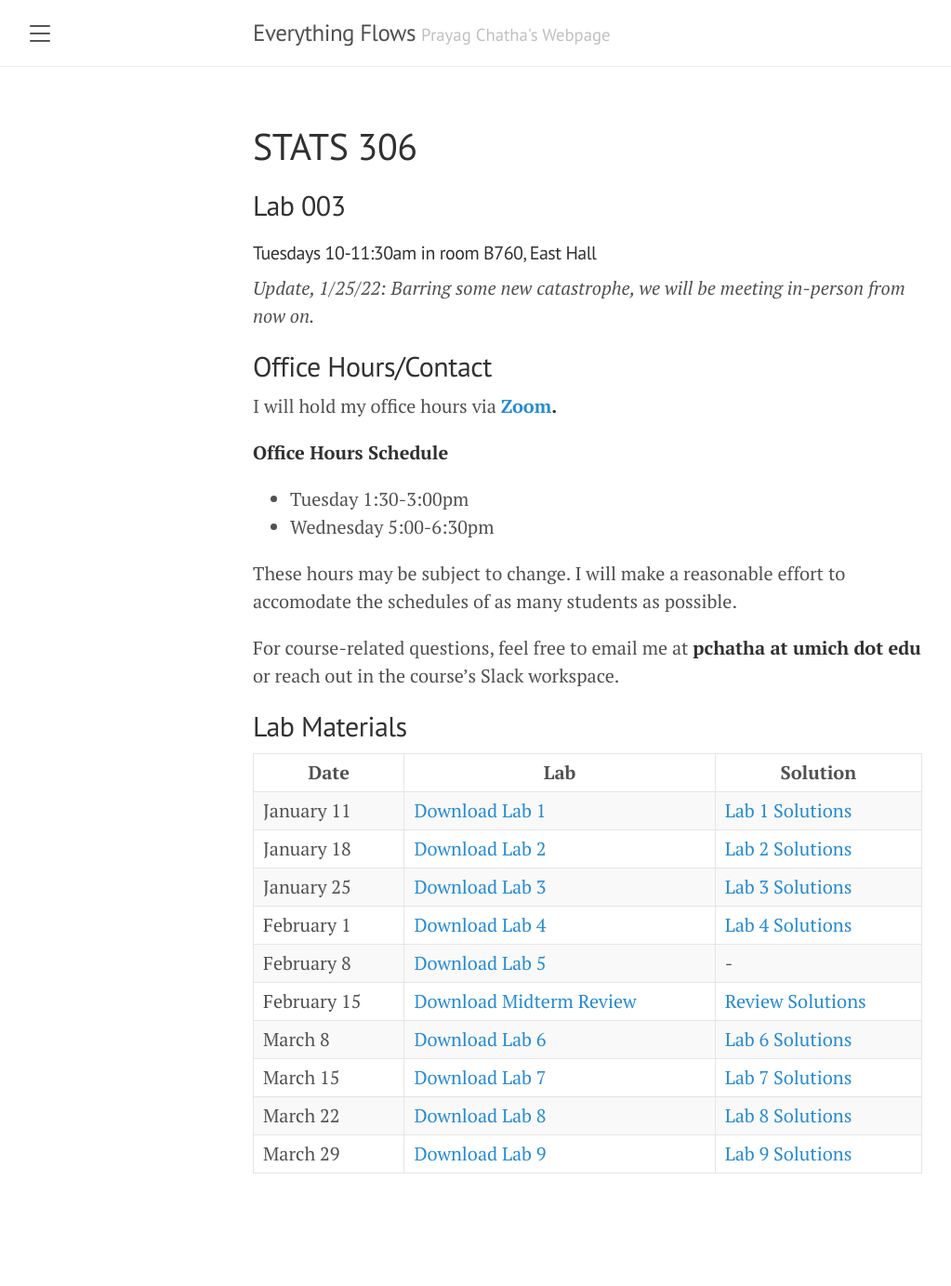
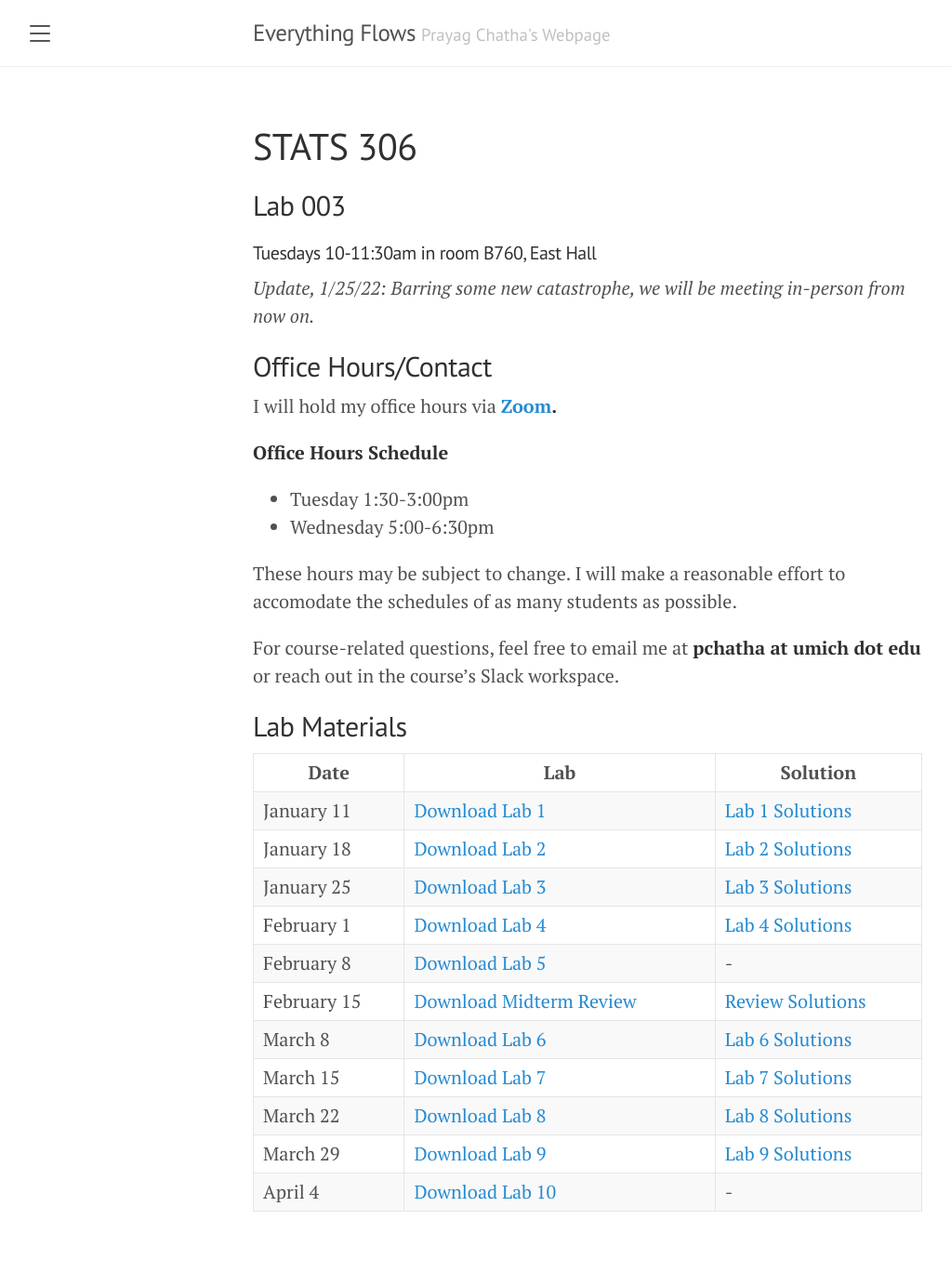
Before and after one commit to chathasphere/chathasphere.github.io, a Jekyll site: the page built from teaching/stats306.md, in a window 1280 px wide. Shown: the whole page at 93% size, without its empty margins (8-1031 px from the left). Built offline with Jekyll 4.4.1, drawn with Linux system fonts in a browser that asks for light colours; before the commit the page ends 1342 px from its top, so only the background shows below that.

Commit message:
Uploaded Lab 10

```diff
--- a/teaching/stats306.md
+++ b/teaching/stats306.md
@@ -32,3 +32,4 @@ For course-related questions, feel free to email me at **pchatha at umich dot ed
 | March 15 | [Download Lab 7](https://github.com/chathasphere/chathasphere.github.io/blob/main/teaching/306_materials/003_lab7.ipynb) | [Lab 7 Solutions](https://github.com/chathasphere/chathasphere.github.io/blob/main/teaching/306_materials/003_lab7_solutions.ipynb) |
 | March 22 | [Download Lab 8](https://github.com/chathasphere/chathasphere.github.io/blob/main/teaching/306_materials/003_lab8.ipynb) | [Lab 8 Solutions](https://github.com/chathasphere/chathasphere.github.io/blob/main/teaching/306_materials/003_lab8_solutions.ipynb) |
 | March 29 | [Download Lab 9](https://github.com/chathasphere/chathasphere.github.io/blob/main/teaching/306_materials/003_lab9.ipynb) | [Lab 9 Solutions](https://github.com/chathasphere/chathasphere.github.io/blob/main/teaching/306_materials/003_lab9_solutions.ipynb) |
+| April 4| [Download Lab 10](https://github.com/chathasphere/chathasphere.github.io/blob/main/teaching/306_materials/003_lab10.ipynb) | - |
```
